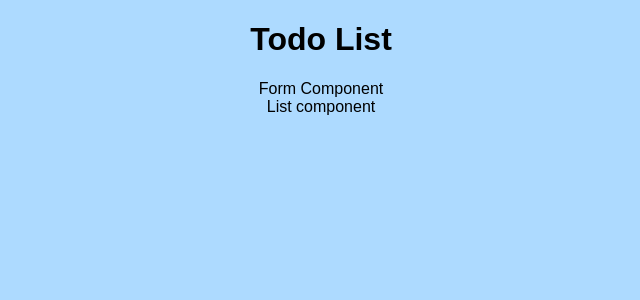
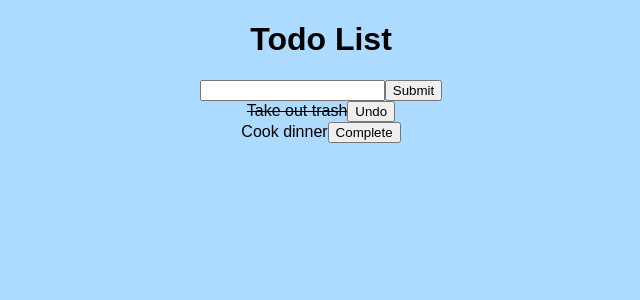
Before and after one commit to josephttran/react-todo, a React (Create React App) app: page / in a window 1280 px wide. Shown: the top 300 px of the page, without its empty margins (319-959 px from the left). Built offline with nearby package versions, Linux system fonts and the light colour scheme.

Commit message:
Todo list Components

```diff
--- a/src/components/App.js
+++ b/src/components/App.js
@@ -1,16 +1,59 @@
 import React, { Component } from 'react';
 import './App.css';
 
-import From from './form/Form';
+import Form from './form/Form';
 import List from './list/List';
 
 class App extends Component {
+  state = {
+    inputValue: "",
+    todos: [
+      {
+        value: 'Take out trash',
+        done: true
+      },
+      {
+        value: 'Cook dinner',
+        done: false
+      }
+    ]
+  }
+
+  handleChange = (evt) => {
+    this.setState({inputValue: evt.target.value})
+  }
+
+  handleClick = (index) => {
+    const todos = this.state.todos;
+    todos[index].done = !todos[index].done;
+    this.setState({ todos });
+  }
+
+  handleSubmit = (evt) => {
+    evt.preventDefault();
+
+    const newTodo = {
+      value: this.state.inputValue,
+      done: false
+    }
+    const todos = this.state.todos;
+    todos.push(newTodo);
+    this.setState({todos: todos, inputValue: ""});
+  }
+
   render() {
     return (
       <div className="App">
         <h1>Todo List</h1>
-        <From />
-        <List />
+        <Form
+          handleChange={this.handleChange}
+          inputValue={this.state.inputValue}
+          handleSubmit={this.handleSubmit}
+        />
+        <List
+          handleClick={this.handleClick}
+          todos={this.state.todos}
+        />
       </div>
     );
   }
--- a/src/components/form/Form.js
+++ b/src/components/form/Form.js
@@ -4,7 +4,13 @@ class Form extends Component {
   render() {
     return (
       <div className="form">
-        Form Component
+        <form onSubmit={(evt) => this.props.handleSubmit(evt)}>
+          <input
+            onChange={(evt) => this.props.handleChange(evt)}
+            value={this.props.inputValue}
+          />
+          <button type="submit">Submit</button>
+        </form>
       </div>
     )
   }
--- a/src/components/list/List.js
+++ b/src/components/list/List.js
@@ -1,10 +1,20 @@
 import React, { Component } from 'react'
+import Task from './Task';
 
 class List extends Component {
   render() {
     return (
       <div className="list">
-        List component
+        {this.props.todos.map((todo, index) => {
+          return (
+            <Task
+              key={index}
+              index={index}
+              handleClick={this.props.handleClick}
+              todo={todo}
+            />
+          )
+        })}
       </div>
     )
   }
--- /dev/null
+++ b/src/components/list/Task.js
@@ -0,0 +1,18 @@
+import React, { Component } from 'react'
+
+class Task extends Component {
+  render() {
+    return (
+      <div className="task">
+        <span style={{ textDecoration: this.props.todo.done ? 'line-through' : 'none' }}>
+          {this.props.todo.value}
+        </span>
+        <button onClick={() => this.props.handleClick(this.props.index)}>
+          {this.props.todo.done ? 'Undo' : 'Complete'}
+        </button>
+      </div>
+    )
+  }
+}
+
+export default Task;
```
